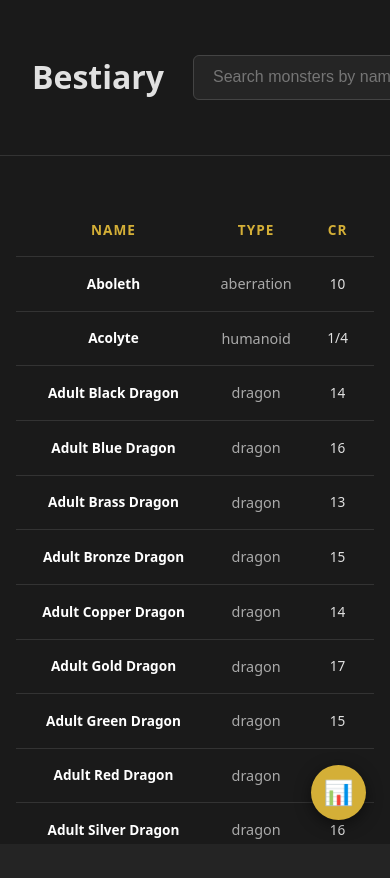
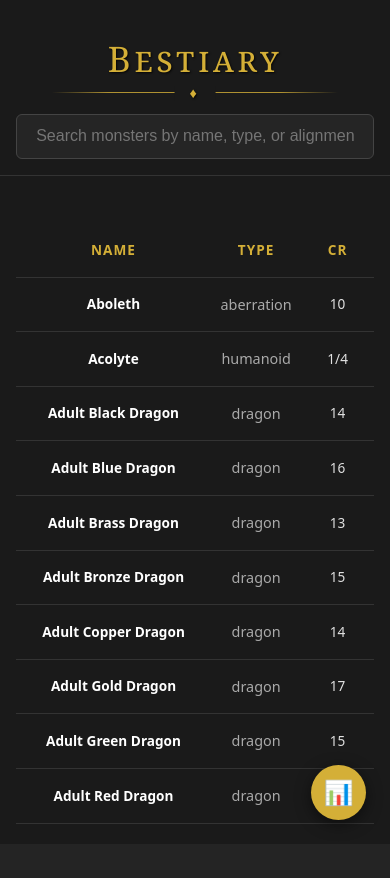
Before and after one commit to Dane-Dawson/dane-dawson.github.io, a React (Vite) app: page /monstercompendium in a window 390 px wide. Shown: the top 878 px of the page. Built offline with nearby package versions, Linux system fonts and the light colour scheme.

Commit message:
Updated bestiary header and mobile styling

```diff
--- a/src/components/Projects/dnd/MonsterCompendium.css
+++ b/src/components/Projects/dnd/MonsterCompendium.css
@@ -62,6 +62,54 @@
     border-bottom: 1px solid #333;
     gap: 2rem;
   }
+
+  /* --- Professional D&D Header Styling --- */
+.compendium-header h1 {
+    font-family: "Georgia", "Times New Roman", serif;
+    font-variant: small-caps;
+    letter-spacing: 0.15em; /* Airy and authoritative */
+    color: #d4af37;
+    margin: 0;
+    font-size: 2.8rem;
+    font-weight: 400;
+    position: relative;
+    padding-bottom: 1.2rem; /* Room for the flourish */
+    text-shadow: 1px 1px 2px rgba(0, 0, 0, 0.8);
+}
+
+/* The Gold Flourish Line */
+.compendium-header h1::after {
+    content: '';
+    position: absolute;
+    bottom: 0.5rem; /* Aligns with the center of the diamond */
+    left: 50%;
+    transform: translateX(-50%);
+    width: 100%; /* Tapered line */
+    height: 1px;
+    background: linear-gradient(
+        to right,
+        transparent,
+        rgba(212, 175, 55, 0.8) 20%,
+        rgba(212, 175, 55, 0.8) 80%,
+        transparent
+    );
+    z-index: 1;
+}
+
+/* The Centered Diamond Icon */
+.compendium-header h1::before {
+    content: '♦'; /* Elegant diamond character */
+    position: absolute;
+    bottom: 0;
+    left: 50%;
+    transform: translateX(-50%);
+    font-size: 0.9rem;
+    color: #d4af37;
+    background: #1a1a1a; /* Matches header bg to "break" the line */
+    padding: 0 15px;      /* Creates space around the diamond */
+    z-index: 2;
+    line-height: 1;
+}
 
 .header-actions {
     flex: 1;
@@ -247,6 +295,26 @@
 }
 
   @media (max-width: 768px) {
+
+    .compendium-header {
+        padding: 1.5rem 1rem;
+        flex-direction: column;
+        align-items: center;
+        text-align: center;
+        gap: 1.2rem;
+    }
+
+    .compendium-header h1 {
+        font-size: 2.2rem;
+        letter-spacing: 0.1em;
+        width: 100%;
+        display: block;
+    }
+
+    .compendium-header h1::after {
+        width: 80%; /* Slightly wider line on mobile for balance */
+    }
+
     .stats-toggle-btn {
         display: none;
     }
@@ -269,7 +337,7 @@
 
     .header-actions {
         min-width: 100%;
-        justify-content: stretch;
+        justify-content: center;
     }
 
     /* Make search container fill remaining space */
@@ -280,6 +348,7 @@
     .monster-search-input {
         width: 100%;
         font-size: 16px; /* Prevents iOS zoom-on-focus */
+        text-align: center;
     }
 
     /* Adjust list view padding for smaller screens */
```
